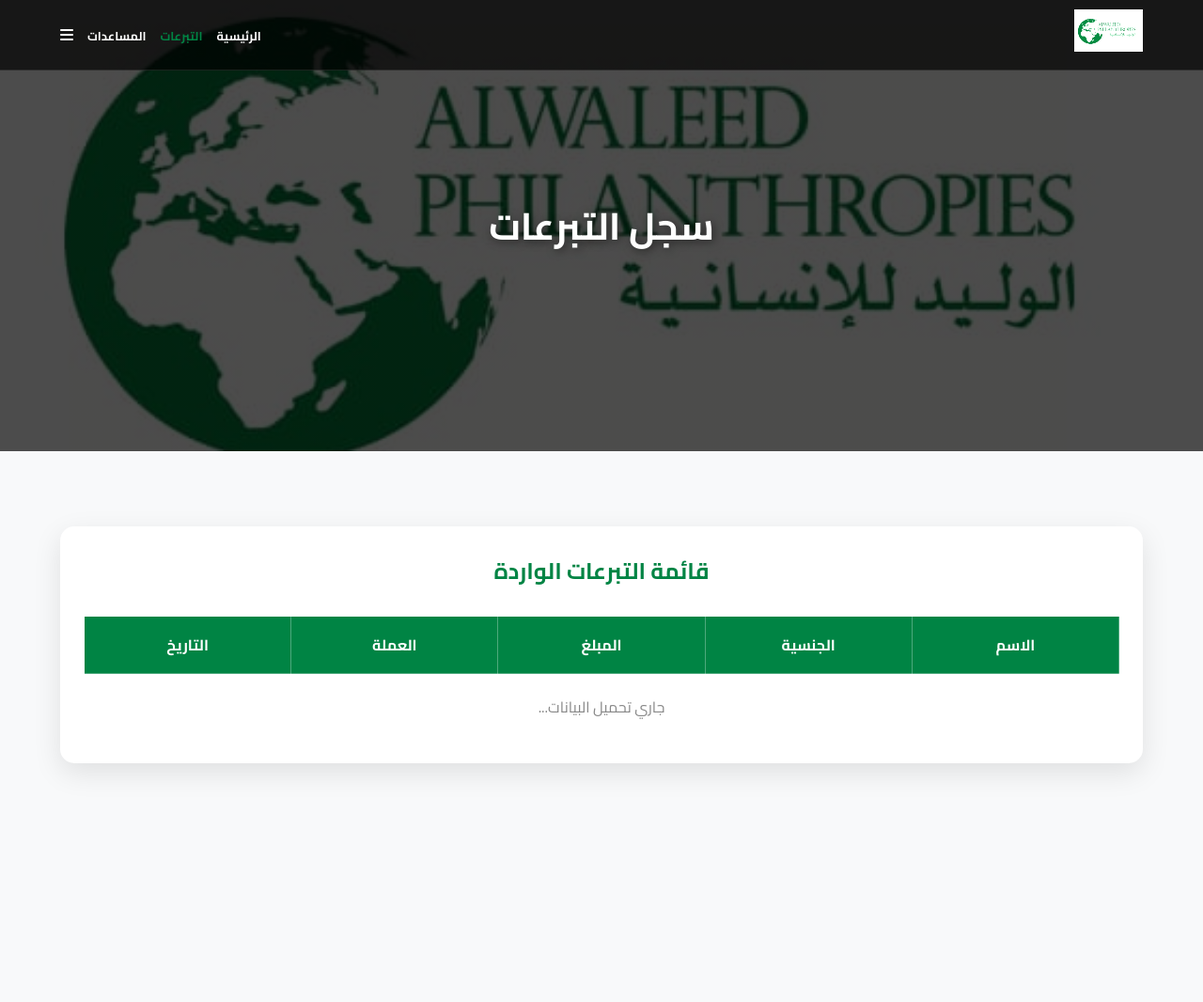
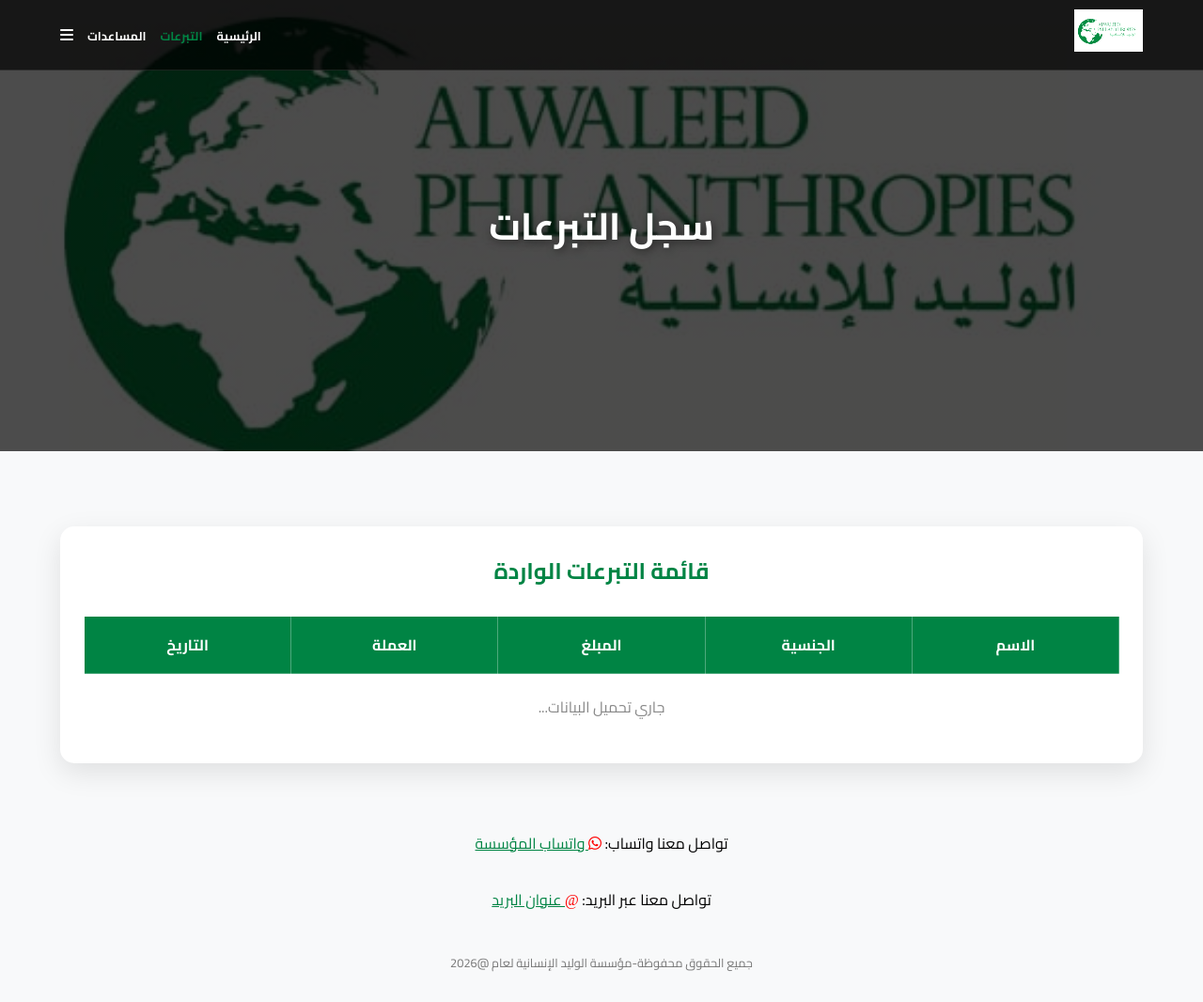
Before and after one commit to aabntlal680-ux/alwaleed-foundation, a plain HTML site: page pages/cases.html in a window 1280 px wide. Shown: the whole page at 94% size. Before the commit the page ends 852 px from the top, so only its background shows below. Drawn offline with Linux system fonts and the light colour scheme; no server answers.

Commit message:
Update cases.html

```diff
--- a/pages/cases.html
+++ b/pages/cases.html
@@ -181,6 +181,18 @@
         </div>
     </section>
 
+<div style="height: 30px;"></div>
+    <footer>
+        <div style="text-align: center;">
+            <p>تواصل معنا واتساب: <a href="https://wa.me/966567232680" style="color: var(--primary-green);"><i class="fab fa-whatsapp" style="color: red;"></i>  واتساب المؤسسة  </a></p>
+            <div style="height: 30px;"></div>
+            <p>تواصل معنا عبر البريد: <a href="mailto:aabntlal680@gmail.com" style="color: var(--primary-green);"><i class="fab fa-at" style="color: red;"></i> عنوان البريد </a></p>
+            <div style="height: 30px;"></div>
+            <p style="margin-top: 10px; font-size: 0.8rem; color: #777;">جميع الحقوق محفوظة-مؤسسة الوليد الإنسانية لعام @2026</p>
+            <div style="height: 30px;"></div>
+        </div>
+    </footer>
+
     <script type="module">
         import { initializeApp } from "https://www.gstatic.com/firebasejs/10.8.0/firebase-app.js";
         import { getFirestore, collection, query, orderBy, onSnapshot } from "https://www.gstatic.com/firebasejs/10.8.0/firebase-firestore.js";
```
